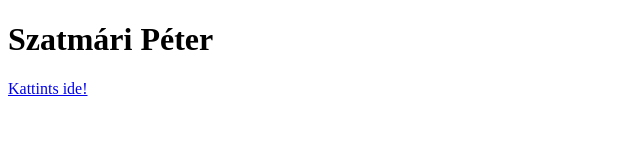
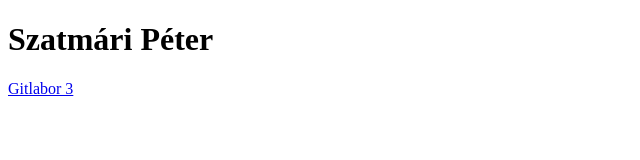
Before and after one commit to EszPeter/EszPeter.github.io, a plain HTML site: page index.html in a window 1280 px wide. Shown: the full height of the page, 0-640 px from the left. Drawn offline with Linux system fonts and the light colour scheme.

Commit message:
Update index.html

```diff
--- a/index.html
+++ b/index.html
@@ -7,6 +7,6 @@
 </head>
 <body>
     <h1>Szatmári Péter</h1>
-    <a href="/gitlabor3/index.html">Kattints ide!</a>
+    <a href="/gitlabor3/index.html">Gitlabor 3</a>
 </body>
 </html>
```
